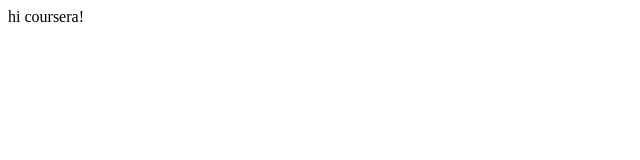
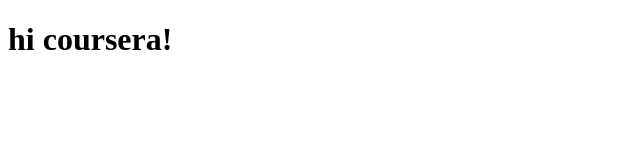
Before and after one commit to dana8123/coursera_test, a plain HTML site: page site/index.html in a window 1280 px wide. Shown: the whole page, without its empty margins (0-640 px from the left). Drawn offline with Linux system fonts and the light colour scheme.

Commit message:
Small addition to our page content.

```diff
--- a/site/index.html
+++ b/site/index.html
@@ -6,6 +6,6 @@
 		<title>Hello coursera</title>
 	</head>
 	<body>
-		hi coursera!
+		<h1>hi coursera!</h1>
 	</body>
 </html>
```
